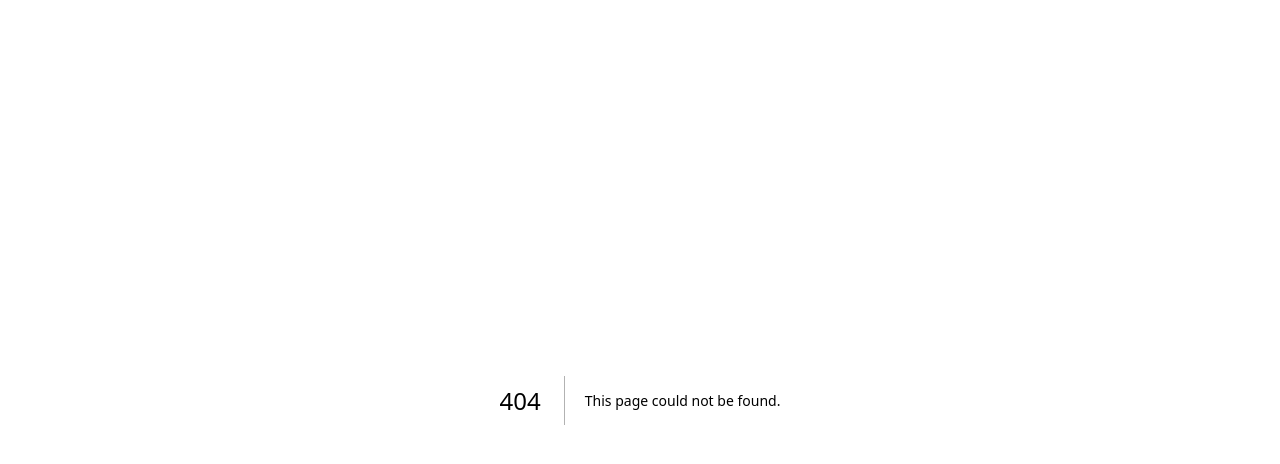
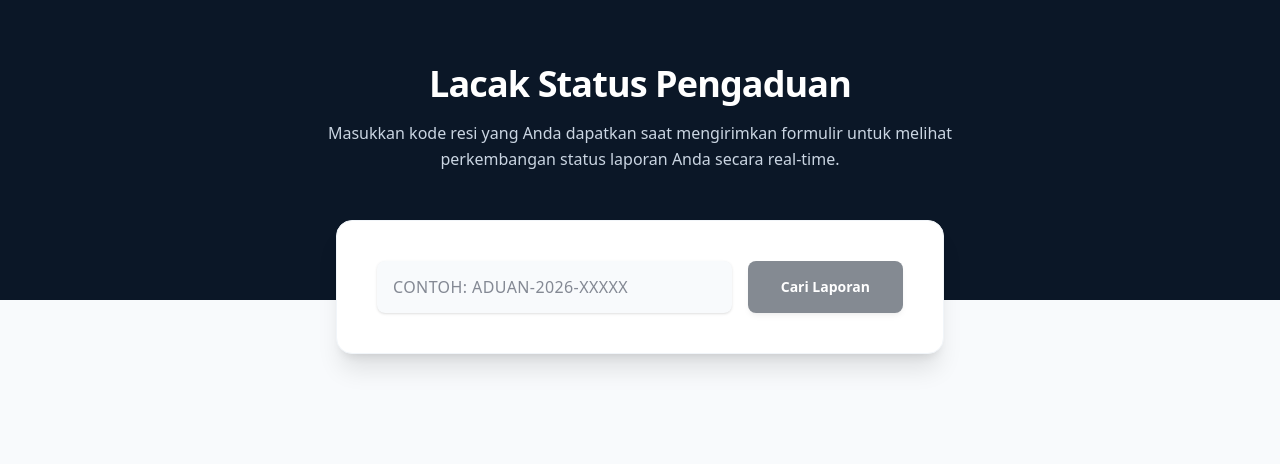
Before and after one commit to azzm04/sakti-fullstack, a Next.js app: page /cek-aduan in a window 1280 px wide. Before the commit this address had no page. Shown: the top 464 px of the page. Built offline with nearby package versions, Linux system fonts and the light colour scheme.

Commit message:
feat: implement aduan tracking feature with form and API integration

```diff
--- /dev/null
+++ b/app/(public)/cek-aduan/page.tsx
@@ -0,0 +1,23 @@
+import FormCekAduan from "@/components/aduan/FormCekAduan";
+
+export default function CekAduanPage() {
+  return (
+    <div className="min-h-screen bg-slate-50 font-sans selection:bg-blue-900 selection:text-white pb-20">
+      {/* Hero Section */}
+      <div className="bg-[#0b1727] pt-16 pb-32 px-4 sm:px-6 lg:px-8 text-center relative overflow-hidden">
+        <div className="relative z-10 max-w-3xl mx-auto">
+          <h1 className="text-3xl md:text-4xl font-extrabold text-white tracking-tight mb-4">
+            Lacak Status Pengaduan
+          </h1>
+          <p className="text-slate-300 text-sm md:text-base leading-relaxed max-w-2xl mx-auto">
+            Masukkan kode resi yang Anda dapatkan saat mengirimkan formulir untuk melihat perkembangan status laporan Anda secara real-time.
+          </p>
+        </div>
+      </div>
+
+      {/* Memanggil Komponen Pencarian */}
+      <FormCekAduan />
+
+    </div>
+  );
+}
--- /dev/null
+++ b/app/api/aduan/cek/route.ts
@@ -0,0 +1,38 @@
+import { NextRequest, NextResponse } from "next/server";
+import { prisma } from "@/lib/db"; // Sesuaikan dengan jalur file prisma Anda
+
+export async function GET(req: NextRequest) {
+  try {
+    // Mengambil parameter kode dari URL (contoh: /api/aduan/cek?kode=ADUAN-123)
+    const searchParams = req.nextUrl.searchParams;
+    const kode = searchParams.get("kode");
+
+    if (!kode) {
+      return NextResponse.json({ error: "Kode resi wajib diisi" }, { status: 400 });
+    }
+
+    // Mencari laporan di database
+    const aduan = await prisma.aduan.findUnique({
+      where: { kode_laporan: kode },
+      // HANYA pilih kolom yang aman untuk ditampilkan ke publik
+      select: {
+        kode_laporan: true,
+        status: true,
+        jenis_aduan: true,
+        created_at: true,
+      },
+    });
+
+    if (!aduan) {
+      return NextResponse.json(
+        { error: "Laporan tidak ditemukan. Pastikan penulisan kode resi sudah benar." },
+        { status: 404 }
+      );
+    }
+
+    return NextResponse.json({ data: aduan }, { status: 200 });
+  } catch (error) {
+    console.error("[CEK_ADUAN_GET]", error);
+    return NextResponse.json({ error: "Terjadi kesalahan pada server" }, { status: 500 });
+  }
+}
--- /dev/null
+++ b/components/aduan/FormCekAduan.tsx
@@ -0,0 +1,122 @@
+"use client";
+
+import { useState } from "react";
+
+// Tipe data untuk hasil pencarian
+interface HasilAduan {
+  kode_laporan: string;
+  status: "MENUNGGU" | "DIPROSES" | "SELESAI" | "DITOLAK";
+  jenis_aduan: string;
+  created_at: string;
+}
+
+export default function FormCekAduan() {
+  const [kodeInput, setKodeInput] = useState("");
+  const [isLoading, setIsLoading] = useState(false);
+  const [errorMsg, setErrorMsg] = useState("");
+  const [hasil, setHasil] = useState<HasilAduan | null>(null);
+
+  const handleCari = async (e: React.FormEvent) => {
+    e.preventDefault();
+    if (!kodeInput.trim()) return;
+
+    setIsLoading(true);
+    setErrorMsg("");
+    setHasil(null);
+
+    try {
+      const res = await fetch(`/api/aduan/cek?kode=${encodeURIComponent(kodeInput.trim())}`);
+      const responseData = await res.json();
+
+      if (!res.ok) {
+        throw new Error(responseData.error || "Gagal mencari data");
+      }
+
+      setHasil(responseData.data);
+    } catch (err: any) {
+      setErrorMsg(err.message);
+    } finally {
+      setIsLoading(false);
+    }
+  };
+
+  const getStatusColor = (status: string) => {
+    switch (status) {
+      case "MENUNGGU": return "bg-amber-100 text-amber-800 border-amber-200";
+      case "DIPROSES": return "bg-blue-100 text-blue-800 border-blue-200";
+      case "SELESAI": return "bg-emerald-100 text-emerald-800 border-emerald-200";
+      case "DITOLAK": return "bg-rose-100 text-rose-800 border-rose-200";
+      default: return "bg-gray-100 text-gray-800 border-gray-200";
+    }
+  };
+
+  return (
+    <div className="-mt-20 relative z-20 max-w-2xl mx-auto px-4 sm:px-6 lg:px-8">
+      <div className="bg-white rounded-2xl shadow-xl border border-slate-100 overflow-hidden p-6 sm:p-10">
+
+        <form onSubmit={handleCari} className="flex flex-col sm:flex-row gap-4">
+          <div className="flex-1">
+            <label htmlFor="kode" className="sr-only">Kode Resi Laporan</label>
+            <input
+              type="text"
+              id="kode"
+              value={kodeInput}
+              onChange={(e) => setKodeInput(e.target.value.toUpperCase())}
+              placeholder="Contoh: ADUAN-2026-XXXXX"
+              className="block w-full rounded-lg border-slate-300 py-3.5 px-4 text-slate-900 shadow-sm focus:border-[#0b1727] focus:ring-[#0b1727] font-medium tracking-wide bg-slate-50 focus:bg-white transition-colors uppercase"
+              required
+            />
+          </div>
+          <button
+            type="submit"
+            disabled={isLoading || !kodeInput}
+            className="flex-none flex justify-center items-center py-3.5 px-8 border border-transparent rounded-lg shadow-md text-sm font-bold text-white bg-[#0b1727] hover:bg-[#152740] focus:outline-none focus:ring-2 focus:ring-offset-2 focus:ring-[#0b1727] disabled:opacity-50 disabled:cursor-not-allowed transition-all"
+          >
+            {isLoading ? "Mencari..." : "Cari Laporan"}
+          </button>
+        </form>
+
+        {errorMsg && (
+          <div className="mt-8 p-4 bg-rose-50 border border-rose-200 text-rose-700 rounded-lg text-center text-sm font-medium">
+            {errorMsg}
+          </div>
+        )}
+
+        {hasil && (
+          <div className="mt-8 border border-slate-200 rounded-xl overflow-hidden bg-slate-50">
+            <div className="bg-slate-100 px-6 py-4 border-b border-slate-200 flex justify-between items-center">
+              <span className="text-xs font-bold text-slate-500 uppercase tracking-wider">Detail Resi</span>
+              <span className="text-xs text-slate-500">
+                Diajukan pada: {new Date(hasil.created_at).toLocaleDateString('id-ID', { day: 'numeric', month: 'long', year: 'numeric' })}
+              </span>
+            </div>
+
+            <div className="p-6">
+              <div className="mb-6">
+                <h4 className="text-sm font-semibold text-slate-500 mb-1">Kode Laporan</h4>
+                <p className="text-xl font-extrabold text-slate-900 tracking-wide">{hasil.kode_laporan}</p>
+              </div>
+
+              <div className="grid grid-cols-1 md:grid-cols-2 gap-6">
+                <div>
+                  <h4 className="text-sm font-semibold text-slate-500 mb-2">Kategori Laporan</h4>
+                  <span className="inline-flex items-center px-3 py-1 rounded-full text-xs font-bold bg-slate-200 text-slate-700">
+                    {hasil.jenis_aduan === 'KETIDAKTEPATAN' ? 'Ketidaktepatan Sasaran' : 'Penyalahgunaan Dana'}
+                  </span>
+                </div>
+                <div>
+                  <h4 className="text-sm font-semibold text-slate-500 mb-2">Status Saat Ini</h4>
+                  <span className={`inline-flex items-center px-4 py-1.5 rounded-full text-xs font-bold border ${getStatusColor(hasil.status)}`}>
+                    <span className="w-1.5 h-1.5 rounded-full bg-current mr-2 animate-pulse"></span>
+                    {hasil.status}
+                  </span>
+                </div>
+              </div>
+            </div>
+          </div>
+        )}
+
+      </div>
+    </div>
+  );
+}
--- a/components/landing/PengaduanSection.tsx
+++ b/components/landing/PengaduanSection.tsx
@@ -1,8 +1,10 @@
 "use client";
 
+import Link from "next/link";
 import { motion } from "framer-motion";
 import Image from "next/image";
-import { ExternalLink } from "lucide-react";
+// Mengganti icon ExternalLink dengan FileText dan Search agar lebih relevan dengan halaman internal
+import { FileText, Search } from "lucide-react";
 
 export default function PengaduanSection() {
   return (
@@ -19,6 +21,7 @@ export default function PengaduanSection() {
       >
         <div className="bg-gradient-to-r from-[#005B96] to-primary rounded-3xl p-8 md:p-14 text-white shadow-xl flex flex-col md:flex-row items-center justify-between gap-10 md:gap-12 relative overflow-hidden">
           <div className="absolute -top-24 -right-24 w-64 h-64 bg-white/10 rounded-full blur-3xl pointer-events-none"></div>
+
           <div className="relative z-10 w-full md:w-1/2 flex flex-col items-center md:items-start text-center md:text-left">
             <motion.span
               initial={{ opacity: 0, y: -10 }}
@@ -53,24 +56,34 @@ export default function PengaduanSection() {
               membutuhkan.
             </motion.p>
 
+            {/* AREA TOMBOL YANG DIUBAH */}
             <motion.div
               initial={{ opacity: 0, y: 20 }}
               whileInView={{ opacity: 1, y: 0 }}
               viewport={{ once: true }}
               transition={{ duration: 0.5, delay: 0.3 }}
-              className="w-full flex justify-center md:justify-start"
+              className="w-full flex flex-col sm:flex-row justify-center md:justify-start gap-4"
             >
-              <a
-                href="https://forms.gle/LINK_GFORM_ANDA"
-                target="_blank"
-                rel="noopener noreferrer"
+              {/* Tombol ke Form Pengaduan */}
+              <Link
+                href="/layanan-aduan"
                 className="inline-flex items-center justify-center w-full sm:w-auto px-8 py-3.5 sm:py-4 bg-white text-primary font-bold rounded-full shadow-lg hover:shadow-xl hover:-translate-y-0.5 transition-all active:scale-95"
               >
                 Buka Form Pelaporan
-                <ExternalLink className="w-5 h-5 ml-2 shrink-0" />
-              </a>
+                <FileText className="w-5 h-5 ml-2 shrink-0" />
+              </Link>
+
+              {/* Tombol ke Lacak Resi */}
+              <Link
+                href="/cek-aduan"
+                className="inline-flex items-center justify-center w-full sm:w-auto px-8 py-3.5 sm:py-4 bg-transparent border-2 border-white/70 text-white font-bold rounded-full hover:bg-white/10 hover:border-white transition-all active:scale-95"
+              >
+                Lacak Status Resi
+                <Search className="w-5 h-5 ml-2 shrink-0" />
+              </Link>
             </motion.div>
           </div>
+
           <motion.div
             initial={{ opacity: 0, scale: 0.9 }}
             whileInView={{ opacity: 1, scale: 1 }}
```
